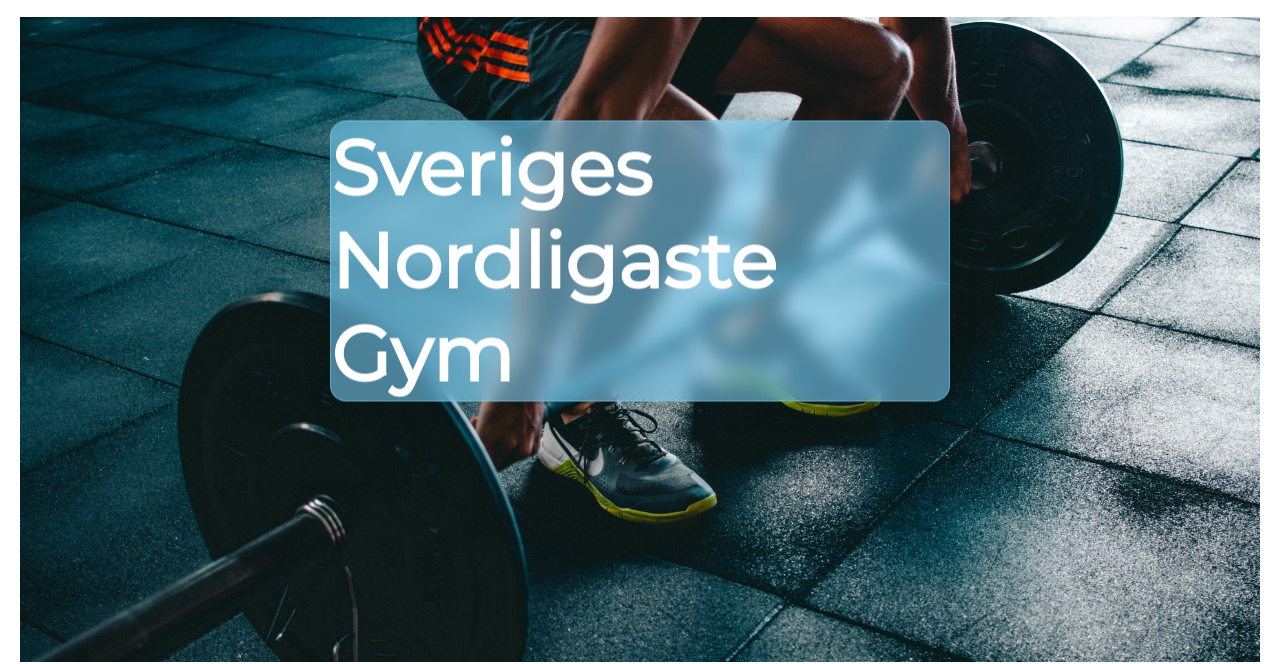
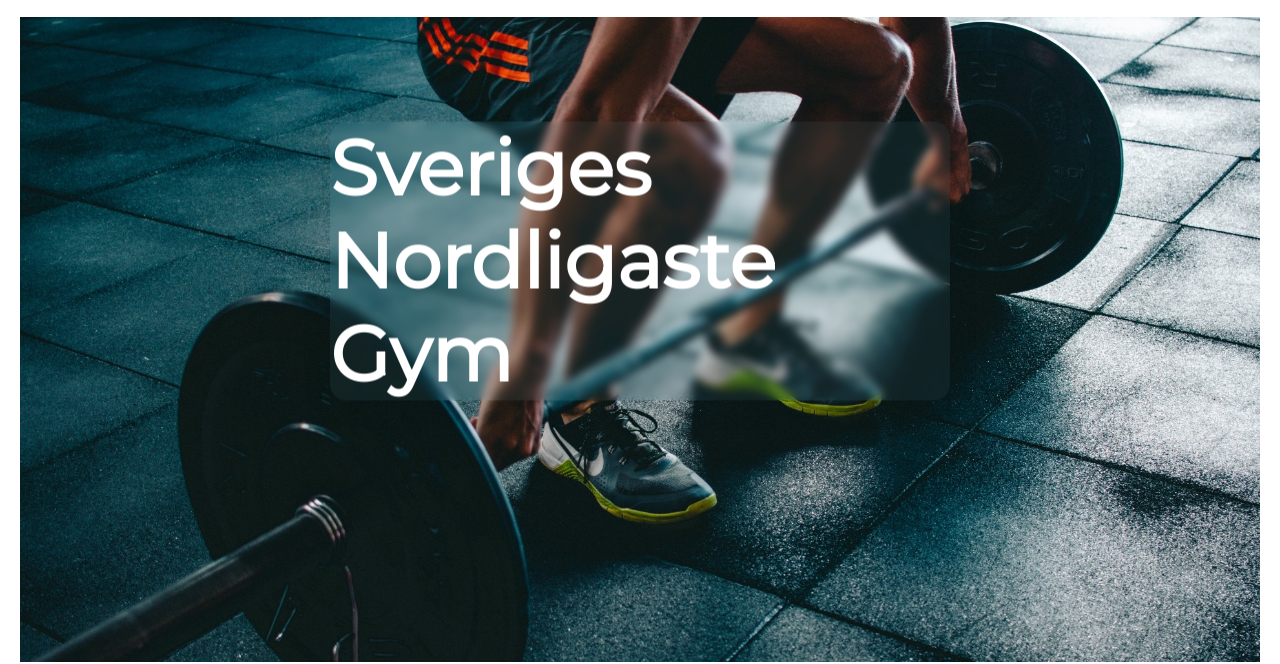
Before and after one commit to PatrikBajkusa/Kunskapskontroll-1, a plain HTML site: page index.html in a window 1280 px wide. Shown: the part 153-817 px from the top of the page. Drawn offline with Linux system fonts and the light colour scheme.

Commit message:
Adjust blur

```diff
--- a/css/home.css
+++ b/css/home.css
@@ -87,12 +87,11 @@ i {
     transform: translate(-50%, -50%);
     color: white;
     margin-top: 50px;
-    background: rgba(125, 212, 255, 0.56);
+    background: rgba(125, 212, 255, 0.06);
     border-radius: 16px;
     box-shadow: 0 4px 30px rgba(0, 0, 0, 0.1);
-    backdrop-filter: blur(8.6px);
-    -webkit-backdrop-filter: blur(8.6px);
-    border: 1px solid rgba(125, 212, 255, 0.47);
+    backdrop-filter: blur(4.2px);
+    -webkit-backdrop-filter: blur(4.2px);
 }
 
 /* button {
```
